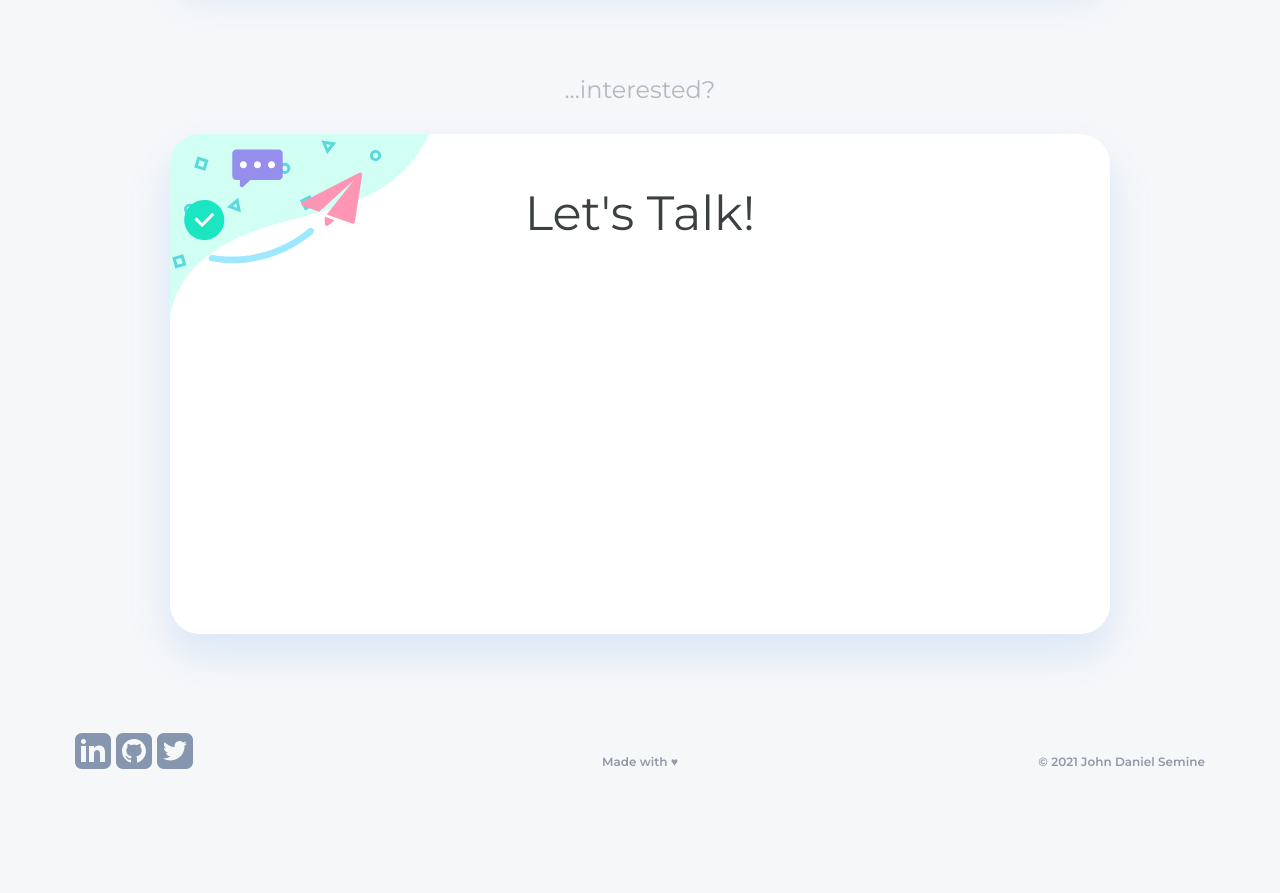
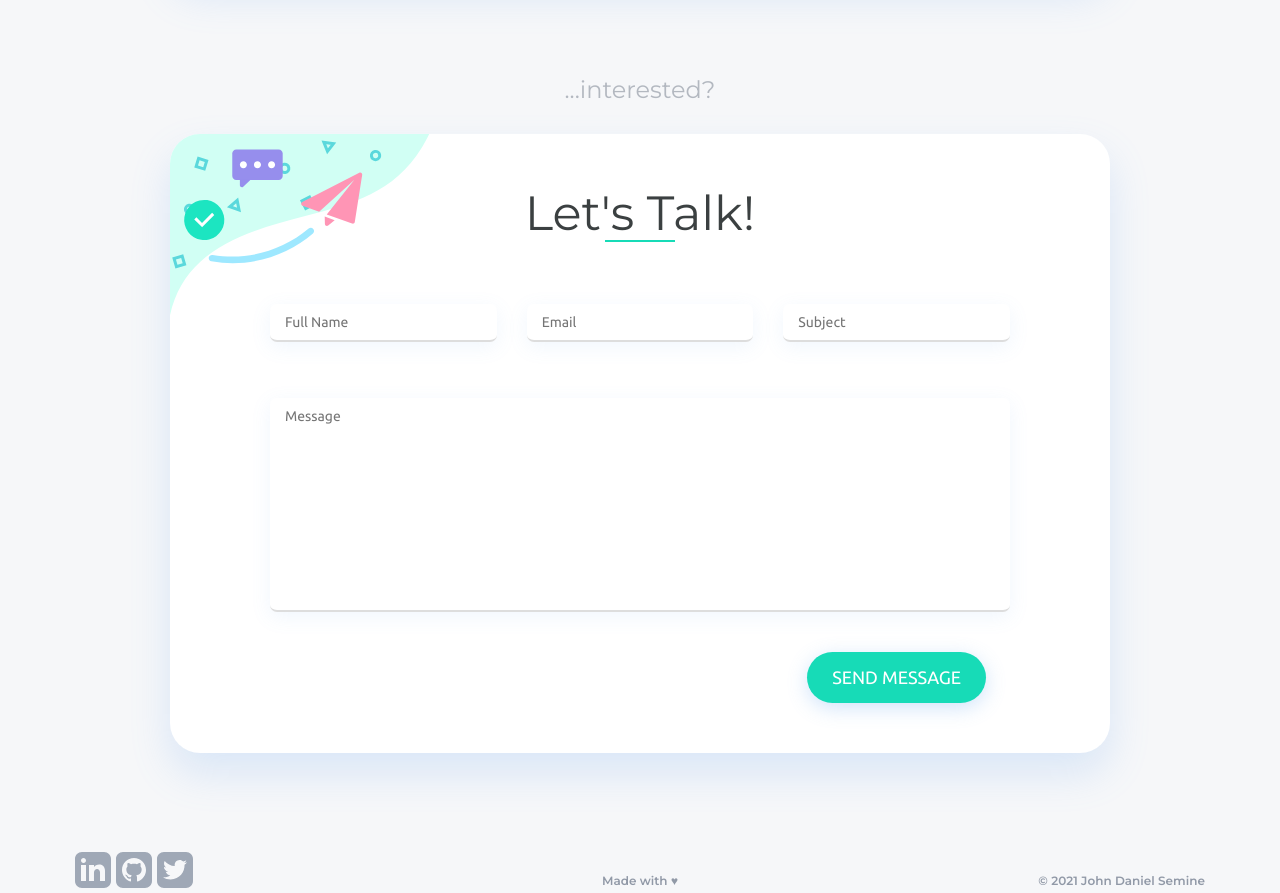
Before and after one commit to John-Kodes/portfolio, a React (Create React App) app: page / in a window 1280 px wide. Shown: the part 2900-3793 px from the top of the page. Before the commit the page ends 3674 px from the top, so only its background shows below. Built offline with nearby package versions, Linux system fonts and the light colour scheme.

Commit message:
email form implemented

```diff
--- a/src/components/AboutSection.js
+++ b/src/components/AboutSection.js
@@ -195,7 +195,7 @@ const TechSkillsContainer = styled(motion.div)`
   }
 `;
 
-const TechSkillCard = styled(motion.button)`
+const TechSkillCard = styled(motion.div)`
   display: flex;
   flex-direction: column;
   justify-content: flex-start;
@@ -227,6 +227,7 @@ const TechSkillCard = styled(motion.button)`
     color: #656d86;
     font-size: 1.6rem;
     z-index: 2;
+    text-align: center;
   }
 `;
 
@@ -244,6 +245,10 @@ const SkillCard = styled(motion.div)`
   background-color: #fff;
   border-radius: 2rem;
   box-shadow: 0 1rem 2rem ${(props) => props.theme.boxShadow100};
+
+  svg {
+    /* fill: orange; */
+  }
 
   h2 {
     position: relative;
--- a/src/components/ContactSection.js
+++ b/src/components/ContactSection.js
@@ -12,30 +12,145 @@ const ContactSection = () => {
       <ContactCard>
         <ContactDecor />
         <h1>Let's Talk!</h1>
+        <Form
+          action="https://formsubmit.co/3d78e4b8b90cd7abe0848380f531de17 "
+          method="POST"
+        >
+          <div className="fullname">
+            <input
+              type="text"
+              name="FullName"
+              placeholder="Full Name"
+              required
+            />
+            <label htmlFor="FullName" className="label">
+              Full Name
+            </label>
+          </div>
+
+          <div className="email">
+            <input type="email" name="email" placeholder="Email" required />
+            <label htmlFor="email">Email</label>
+          </div>
+
+          <div className="subject">
+            <input type="text" name="subject" placeholder="Subject" />
+            <label htmlFor="subject">Subject</label>
+          </div>
+
+          <div className="message">
+            <textarea
+              name="message"
+              id="message"
+              cols="30"
+              rows="12"
+              placeholder="Message"
+              required
+            ></textarea>
+            <label htmlFor="message">Message</label>
+          </div>
+
+          <SubmitBtn type="submit">SEND MESSAGE</SubmitBtn>
+        </Form>
       </ContactCard>
     </StyledContactSection>
   );
 };
 
+const SubmitBtn = styled(motion.button)`
+  grid-column: 3;
+  justify-self: center;
+
+  padding: 1.5rem 2.5rem;
+  color: #fff;
+  background-color: ${(p) => p.theme.primaryColor100};
+  border-radius: 10rem;
+  box-shadow: 0 0.5rem 2rem ${(p) => p.theme.boxShadow300};
+`;
+
+const Form = styled(motion.form)`
+  display: grid;
+
+  width: 100%;
+  grid-template-columns: repeat(3, 1fr);
+  grid-template-rows: 6rem 23rem;
+  align-items: end;
+  column-gap: 3rem;
+  row-gap: 4rem;
+  z-index: 2;
+
+  .message {
+    grid-column: 1/-1;
+  }
+
+  label {
+    display: block;
+    margin: 0 0 0.5rem 1.5rem;
+
+    transition: all 0.3s;
+  }
+
+  input,
+  textarea {
+    display: block;
+    width: 100%;
+    border-radius: 7px;
+    box-shadow: 0 0.5rem 2rem ${(p) => p.theme.boxShadow100};
+    padding: 1rem 1.5rem;
+    overflow: hidden;
+    order: 1;
+  }
+
+  textarea {
+    overflow-y: visible;
+  }
+
+  input:placeholder-shown + label,
+  textarea:placeholder-shown + label {
+    transform: translateY(3.2rem);
+    font-size: 1.4rem;
+    opacity: 0;
+    visibility: hidden;
+  }
+
+  > div {
+    display: flex;
+    flex-direction: column;
+  }
+`;
+
 const ContactCard = styled(motion.div)`
   position: relative;
 
-  display: grid;
-  grid-template-columns: repeat(3, 1fr);
-  justify-items: center;
+  display: flex;
+  flex-direction: column;
+  align-items: center;
+  gap: 4rem;
 
   background-color: #fff;
   border-radius: 3rem;
   width: 100%;
   min-height: 50rem;
-  padding: 5rem;
+  padding: 5rem 10rem;
   box-shadow: 0 2rem 4rem ${(props) => props.theme.boxShadow200};
 
   overflow: hidden;
 
   h1 {
-    grid-column: 1/-1;
+    position: relative;
     color: ${(props) => props.theme.black};
+
+    &::before {
+      content: "";
+      position: absolute;
+      bottom: 0;
+      left: 50%;
+      transform: translateX(-50%);
+
+      width: 7rem;
+      height: 2px;
+      background-color: ${(props) => props.theme.primaryColor100};
+    }
   }
   svg {
     position: absolute;
--- a/src/components/Footer.js
+++ b/src/components/Footer.js
@@ -45,13 +45,19 @@ const SocialBox = styled(motion.div)`
 
   svg {
     display: block;
-    filter: brightness(110%);
+  }
+  path {
+    fill: #9fa8b6;
+    transition: fill 0.2s;
   }
 
   a {
     transition: all 0.2s;
     &:hover {
       transform: translateY(-4px);
+    }
+    &:hover path {
+      fill: ${(p) => p.theme.black};
     }
   }
 `;
--- a/src/globals/GlobalStyles.js
+++ b/src/globals/GlobalStyles.js
@@ -30,6 +30,9 @@ const GlobalStyles = createGlobalStyle`
     a {
         color: inherit;
         text-decoration: inherit;
+        &:focus {
+	    outline: ${(p) => p.theme.black} solid;
+        }
     }
     p, ul {
         color: ${(props) => props.theme.textColor};
@@ -66,8 +69,41 @@ const GlobalStyles = createGlobalStyle`
 	    padding: 0;
 	    font: inherit;
 	    cursor: pointer;
-	    outline: inherit;
+        font-family: 'Ubuntu', sans-serif;
+
+        &:focus {
+	    outline: ${(p) => p.theme.black} solid;
+        }
     }
+
+    label {
+        font-size: 1.6rem;
+        color: ${(p) => p.theme.black};
+    }
+
+    input, textarea {
+        background: none;
+        border: none;
+        border-bottom: 2px solid #ddd;
+        outline: inherit;
+        resize: none;
+
+        font-family: 'Ubuntu', sans-serif;
+        font-size: 1.4rem;
+        padding-bottom: .5rem;
+
+        transition: all 0.2s;
+
+        &:focus {
+            border-bottom: 2px solid ${(p) => p.theme.primaryColor100};
+            &:invalid {
+
+            border-bottom: 2px solid #ff0080;
+            }
+        }
+
+    }
+
     ::selection {
         background-color: ${(props) => props.theme.primaryColor100};
         color: black;
```
